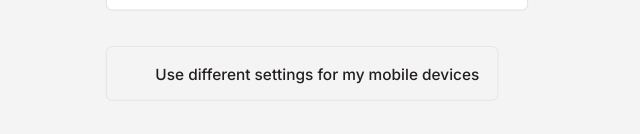
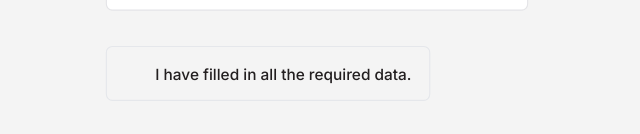
Before and after one commit to froxyroar/caweb2023, a Next.js app: page /pendaftaran in a window 1280 px wide. Shown: the part 899-1033 px from the top of the page, without its empty margins (323-963 px from the left). Built offline with nearby package versions, Linux system fonts and the light colour scheme.

Commit message:
fix form

```diff
--- a/components/formulir.tsx
+++ b/components/formulir.tsx
@@ -246,7 +246,7 @@ export default function GeneralQuestionForm() {
                         <Checkbox checked={field.value} onCheckedChange={field.onChange} />
                       </FormControl>
                       <div className="space-y-1 leading-none">
-                        <FormLabel>Use different settings for my mobile devices</FormLabel>
+                        <FormLabel>I have filled in all the required data.</FormLabel>
                       </div>
                       <FormMessage />
                     </FormItem>
```
